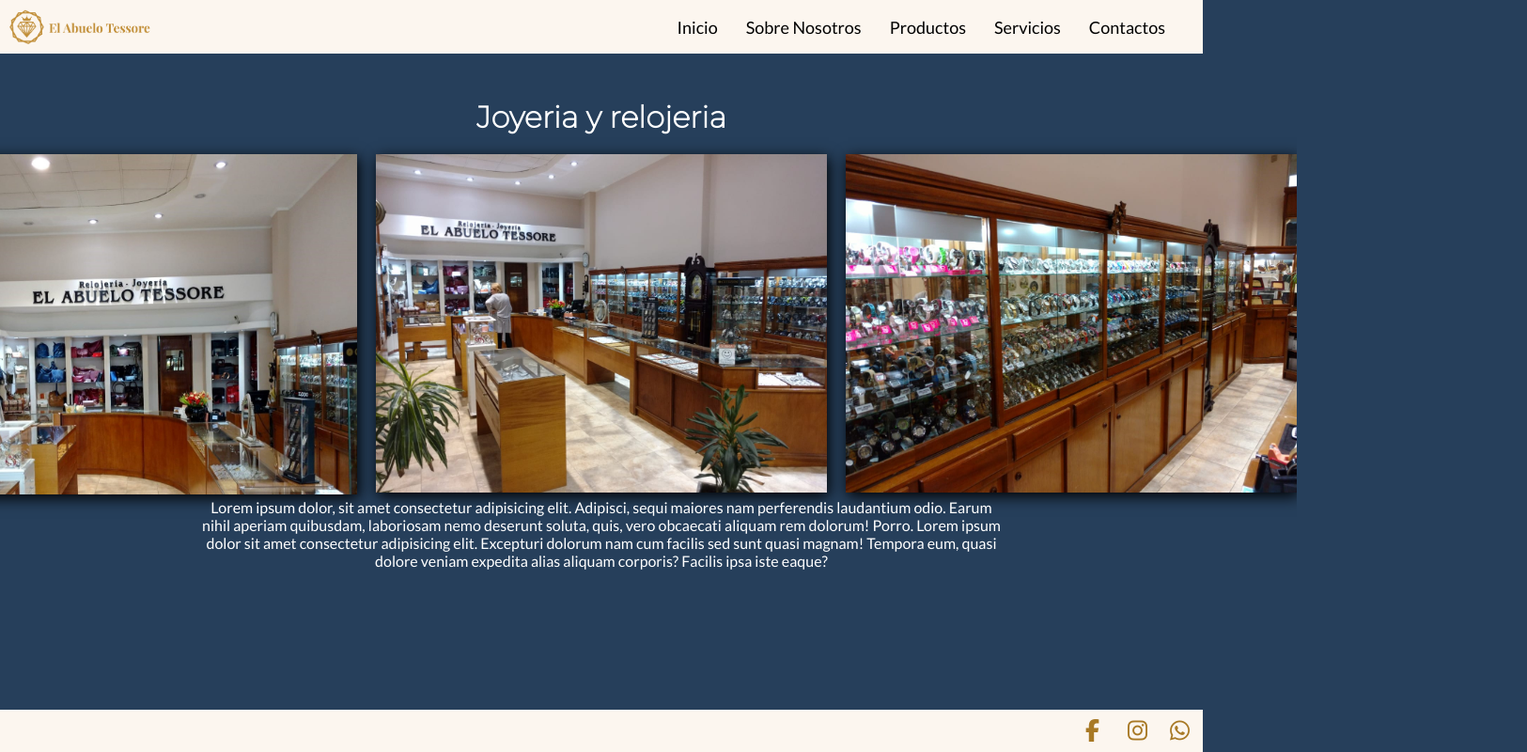
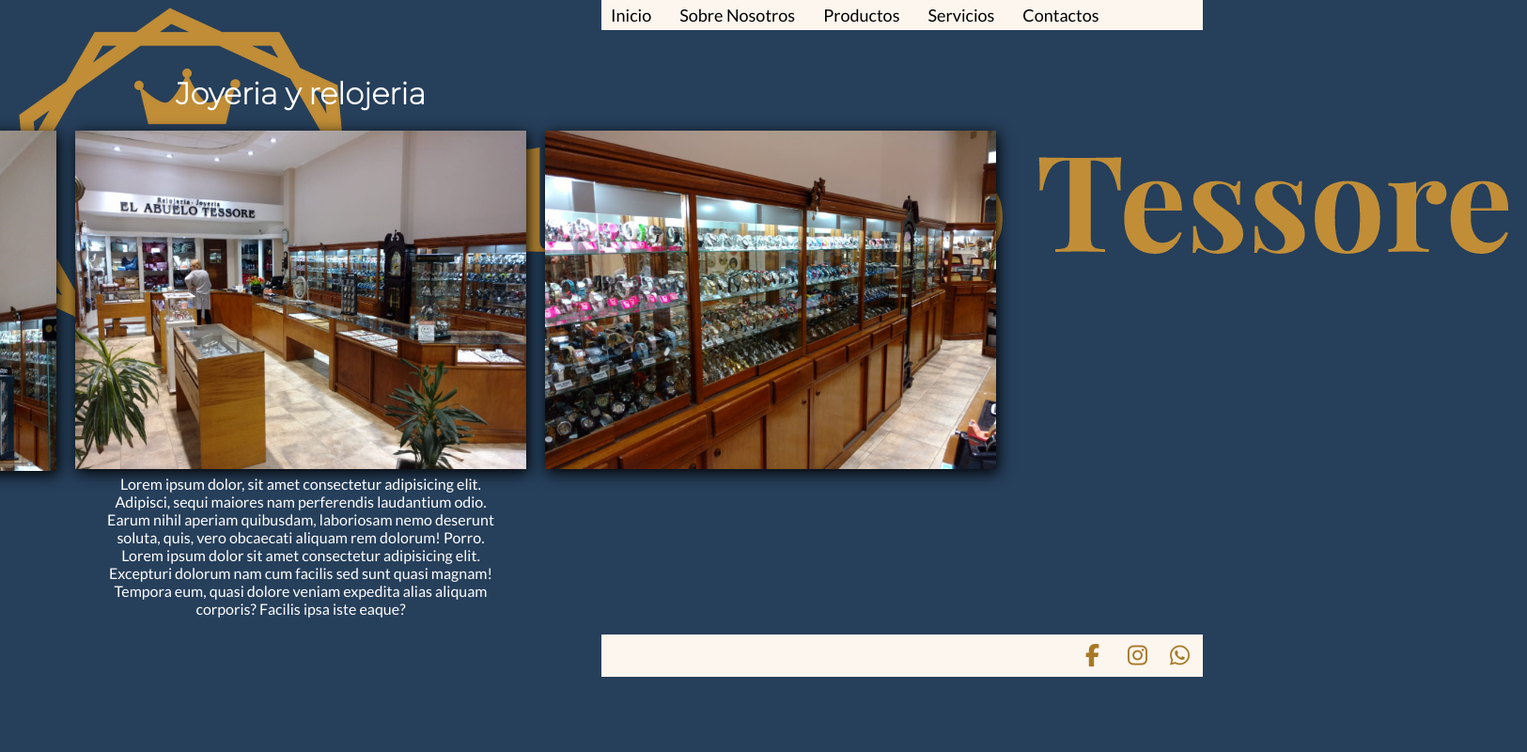
Before and after one commit to ManuelForneri/CoderHouse-dis-web, a plain HTML site: page index.html in a window 1280 px wide. Shown: the whole page at 94% size, 1625 px wide, since content can reach past the window. Drawn offline with Linux system fonts and the light colour scheme.

Commit message:
Pasando el proyecto a grid

```diff
--- a/css/style.css
+++ b/css/style.css
@@ -223,3 +223,16 @@
 }
 
 /*fin catalogo productos*/
+
+/*  prueba */
+.container-grid {
+  display: grid;
+  width: 100%;
+  height: 100vh;
+  grid-template-columns: 50% 50%;
+  grid-template-rows: 10% 80% 10%;
+  grid-template-areas:
+    "middle header"
+    "middle main"
+    "middle footer";
+}
--- a/index.html
+++ b/index.html
@@ -33,8 +33,11 @@
     <!--Fin Importacion de Iconos-->
   </head>
   <body>
-    <header>
-      <img src="assets/LogoTessore.png" alt="" class="logo" />
+    <div class="container-grid">
+      <div class="middle">
+        <img src="assets/LogoTessore.png" alt="">
+      </div>
+      <header class="header">
         <ul>
           <li><a href="index.html">Inicio</a></li>
           <li><a href="pages/about.html">Sobre Nosotros</a></li>
@@ -43,7 +46,7 @@
           <li><a href="pages/contact.html">Contactos</a></li>
         </ul>
       </header>
-    <main>
+      <main class="main">
         <h1 class="title">Joyeria y relojeria</h2>
         <section class="container">
           <div>
@@ -67,7 +70,7 @@
           iste eaque?
         </p>
       </main>
-    <footer>
+      <footer class="footer">
         <div>
           <a target="_blank" href="https://www.facebook.com/elabuelo.tessore.14"
             ><i class="fa-brands fa-facebook-f hover-facebook"></i
@@ -84,5 +87,7 @@
           ></a>
         </div>
       </footer>
+    </div>
+
   </body>
 </html>
```
Lines whose indentation alone changed are shown as unchanged.
